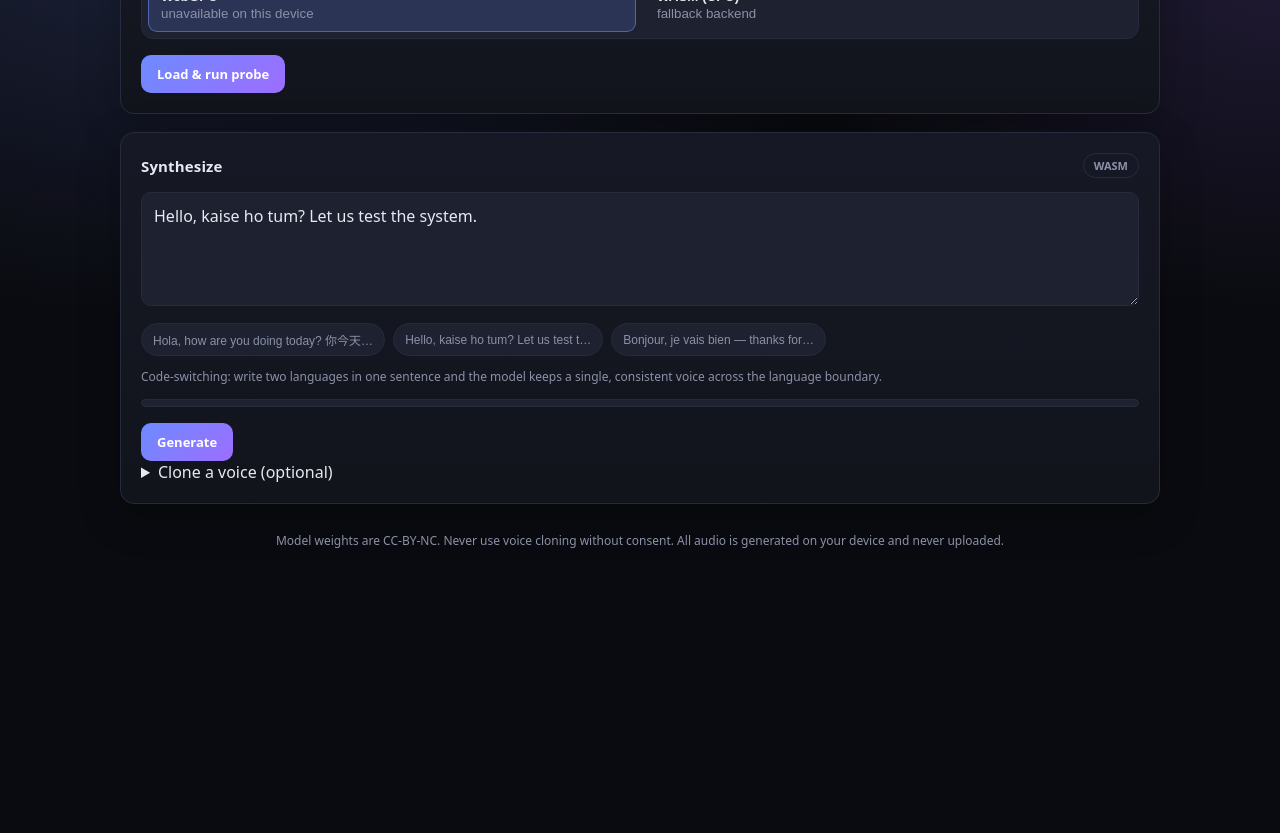
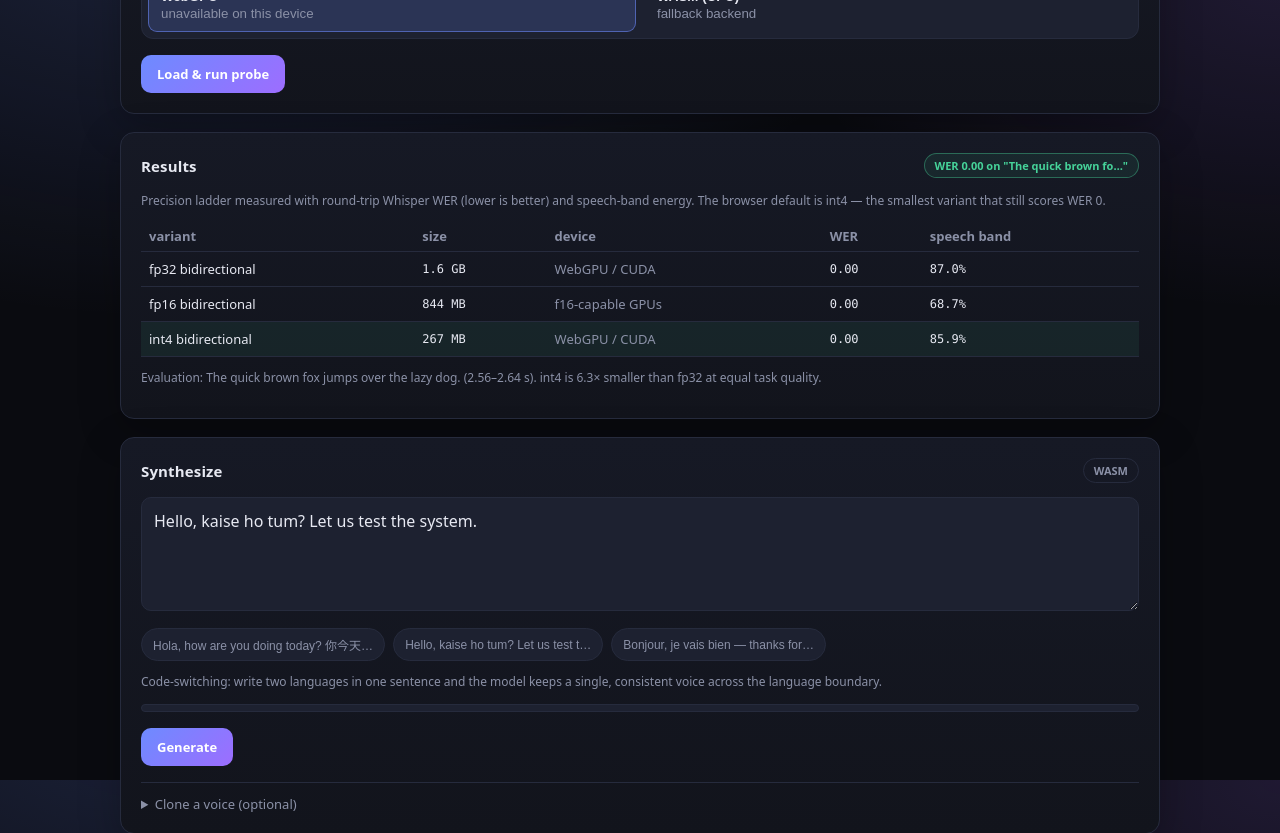
Before and after one commit to boinoboi/OmniVoiceWeb, a React (Vite) app: page / in a window 1280 px wide. Shown: the part 820-1653 px from the top of the page. Before the commit the page ends 1445 px from the top, so only its background shows below. Built offline with nearby package versions, Linux system fonts and the light colour scheme.

Commit message:
Phase 9 UI: TTFA/RTF surfacing + in-app results dashboard (precision ladder)

```diff
--- a/src/App.tsx
+++ b/src/App.tsx
@@ -2,6 +2,7 @@ import { SystemCheck } from './ui/SystemCheck'
 import { ModelManager } from './ui/ModelManager'
 import { EngineLab } from './ui/EngineLab'
 import { Synthesizer } from './ui/Synthesizer'
+import { Dashboard } from './ui/Dashboard'
 import { useCapabilities } from './ui/useCapabilities'
 
 export default function App() {
@@ -39,6 +40,7 @@ export default function App() {
         <SystemCheck gpu={gpu} device={device} storage={storage} />
         <ModelManager gpu={gpu} device={device} />
         <EngineLab gpu={gpu} />
+        <Dashboard />
         <Synthesizer device={gpu?.available ? 'webgpu' : 'wasm'} />
       </main>
 
--- a/src/index.css
+++ b/src/index.css
@@ -459,6 +459,55 @@ body {
   margin-top: 14px;
 }
 
+.results {
+  width: 100%;
+  border-collapse: collapse;
+  margin-top: 12px;
+  font-size: 13px;
+}
+
+.results th {
+  text-align: left;
+  font-weight: 600;
+  color: var(--muted);
+  padding: 6px 8px;
+  border-bottom: 1px solid var(--border);
+}
+
+.results td {
+  padding: 8px;
+  border-bottom: 1px solid var(--border);
+}
+
+.results tr.highlight td {
+  background: rgba(70, 211, 154, 0.08);
+}
+
+.cloner {
+  margin-top: 16px;
+  border-top: 1px solid var(--border);
+  padding-top: 12px;
+}
+
+.cloner summary {
+  cursor: pointer;
+  font-size: 13px;
+  color: var(--muted);
+}
+
+.cloner .textarea {
+  margin-top: 10px;
+}
+
+.consent {
+  display: flex;
+  align-items: center;
+  gap: 8px;
+  margin-top: 12px;
+  font-size: 13px;
+  color: var(--muted);
+}
+
 .footer {
   margin-top: 28px;
   text-align: center;
--- /dev/null
+++ b/src/ui/Dashboard.tsx
@@ -0,0 +1,58 @@
+import { formatBytes } from '../engine/manifest'
+
+interface Variant {
+  name: string
+  size: number
+  device: string
+  wer: number
+  speechBand: number
+  duration: number
+}
+
+const FOX = 'The quick brown fox jumps over the lazy dog.'
+
+const VARIANTS: Variant[] = [
+  { name: 'fp32 bidirectional', size: 1_766_000_000, device: 'WebGPU / CUDA', wer: 0, speechBand: 0.87, duration: 2.56 },
+  { name: 'fp16 bidirectional', size: 885_000_000, device: 'f16-capable GPUs', wer: 0, speechBand: 0.687, duration: 2.64 },
+  { name: 'int4 bidirectional', size: 280_000_000, device: 'WebGPU / CUDA', wer: 0, speechBand: 0.859, duration: 2.56 },
+]
+
+export function Dashboard() {
+  return (
+    <section className="card">
+      <div className="card-head">
+        <h2>Results</h2>
+        <span className="badge ok">WER 0.00 on "{FOX.slice(0, 18)}…"</span>
+      </div>
+      <p className="muted small">
+        Precision ladder measured with round-trip Whisper WER (lower is better) and speech-band
+        energy. The browser default is int4 — the smallest variant that still scores WER 0.
+      </p>
+      <table className="results">
+        <thead>
+          <tr>
+            <th>variant</th>
+            <th>size</th>
+            <th>device</th>
+            <th>WER</th>
+            <th>speech band</th>
+          </tr>
+        </thead>
+        <tbody>
+          {VARIANTS.map((v) => (
+            <tr key={v.name} className={v.name.startsWith('int4') ? 'highlight' : ''}>
+              <td>{v.name}</td>
+              <td className="mono">{formatBytes(v.size)}</td>
+              <td className="muted">{v.device}</td>
+              <td className="mono">{v.wer.toFixed(2)}</td>
+              <td className="mono">{(v.speechBand * 100).toFixed(1)}%</td>
+            </tr>
+          ))}
+        </tbody>
+      </table>
+      <p className="muted small">
+        Evaluation: {FOX} (2.56–2.64 s). int4 is 6.3× smaller than fp32 at equal task quality.
+      </p>
+    </section>
+  )
+}
--- a/src/ui/Synthesizer.tsx
+++ b/src/ui/Synthesizer.tsx
@@ -160,8 +160,10 @@ export function Synthesizer({ device }: { device: Device }) {
       {view.phase === 'ready' && (
         <p className="muted small">
           Generated {view.frames} frames in {(view.milliseconds / 1000).toFixed(1)}s on {device}.
+          {view.ttfa !== null && ` TTFA ${view.ttfa.toFixed(1)}s.`}
+          {view.rtf !== null && ` RTF ${view.rtf.toFixed(2)}.`}
           {view.metrics &&
-            ` Speech band ${(view.metrics.speechBand * 100).toFixed(0)}% · centroid ${view.metrics.centroidHz.toFixed(0)} Hz · rms ${view.metrics.rms.toFixed(2)}.`}{' '}
+            ` Speech band ${(view.metrics.speechBand * 100).toFixed(0)}% · centroid ${view.metrics.centroidHz.toFixed(0)} Hz.`}{' '}
           Audio never left your device.
         </p>
       )}
--- a/src/ui/useSynthesizer.ts
+++ b/src/ui/useSynthesizer.ts
@@ -23,6 +23,8 @@ export interface SynthView {
   error: string | null
   notice: string | null
   metrics: AudioMetrics | null
+  ttfa: number | null
+  rtf: number | null
 }
 
 const initial: SynthView = {
@@ -36,6 +38,8 @@ const initial: SynthView = {
   error: null,
   notice: null,
   metrics: null,
+  ttfa: null,
+  rtf: null,
 }
 
 interface WorkerMessage {
@@ -61,6 +65,7 @@ export function useSynthesizer(device: Device) {
   const pendingRef = useRef<Pending | null>(null)
   const urlRef = useRef<string | null>(null)
   const chunksRef = useRef<Float32Array[]>([])
+  const startedRef = useRef(0)
   const referenceRef = useRef<VoiceReference | null>(null)
   const [reference, setReferenceState] = useState<VoiceReference | null>(null)
   const [view, setView] = useState<SynthView>(initial)
@@ -100,6 +105,7 @@ export function useSynthesizer(device: Device) {
             phase: 'generating',
             audioUrl: url,
             frames: v.frames + (message.frames ?? 0),
+            ttfa: v.ttfa ?? (performance.now() - startedRef.current) / 1000,
             detail:
               message.index !== undefined && message.total !== undefined
                 ? `part ${message.index + 1}/${message.total}`
@@ -135,7 +141,17 @@ export function useSynthesizer(device: Device) {
     async (text: string) => {
       if (!text.trim()) return
       chunksRef.current = []
-      setView((v) => ({ ...v, phase: 'loading', error: null, notice: null, ratio: 0, detail: '' }))
+      startedRef.current = performance.now()
+      setView((v) => ({
+        ...v,
+        phase: 'loading',
+        error: null,
+        notice: null,
+        ratio: 0,
+        detail: '',
+        ttfa: null,
+        rtf: null,
+      }))
       try {
         await send({ type: 'load', device })
         setView((v) => ({ ...v, phase: 'generating', stage: 'generate', ratio: 0, detail: '' }))
@@ -151,14 +167,18 @@ export function useSynthesizer(device: Device) {
         if (!samples || samples.length === 0) throw new Error('No audio returned')
         const rate = result.sampleRate ?? 24000
         const url = publish([samples], rate)
+        const metrics = analyzeAudio(samples, rate)
+        const milliseconds = result.milliseconds ?? 0
         setView((v) => ({
           ...v,
           phase: 'ready',
           audioUrl: url,
           frames: result.frames ?? v.frames,
-          milliseconds: result.milliseconds ?? 0,
+          milliseconds,
           ratio: 1,
-          metrics: analyzeAudio(samples, rate),
+          metrics,
+          ttfa: v.ttfa ?? (performance.now() - startedRef.current) / 1000,
+          rtf: metrics.durationMs > 0 ? milliseconds / metrics.durationMs : null,
         }))
       } catch (error) {
         setView((v) => ({
```
